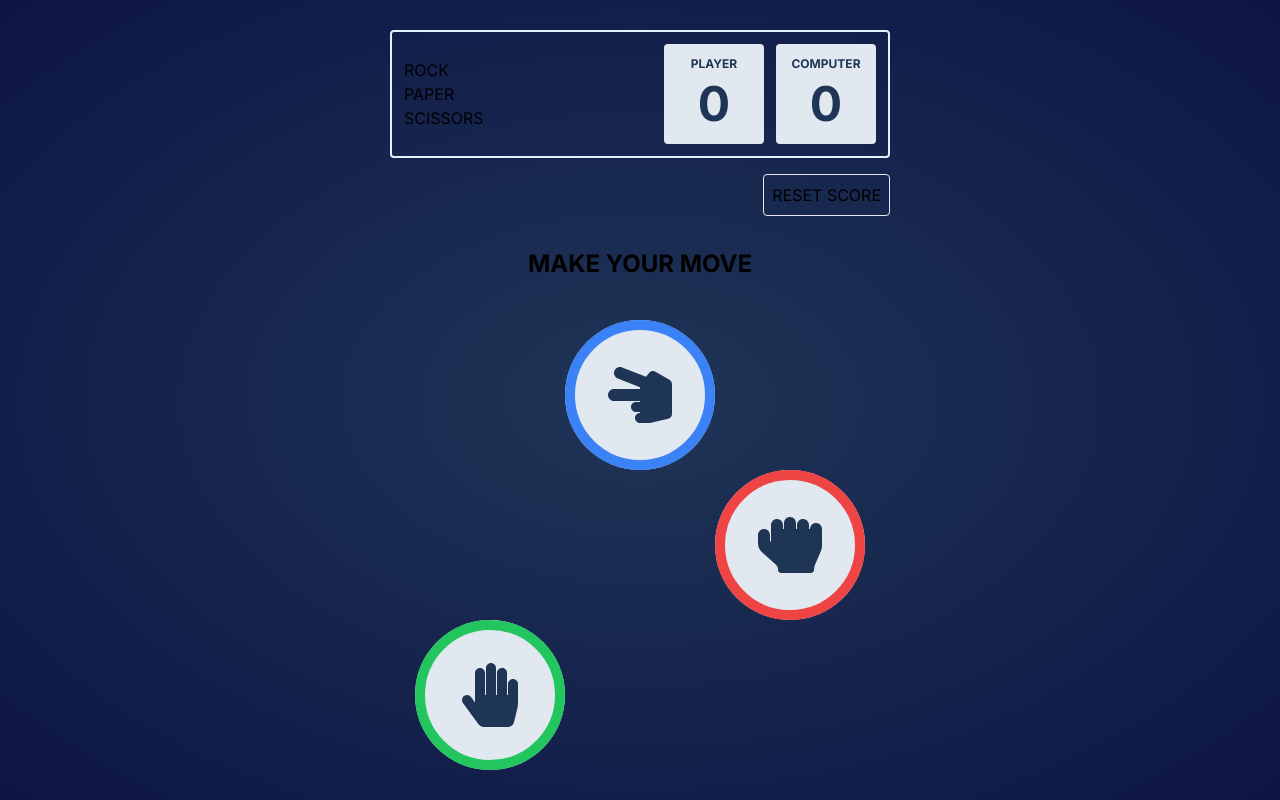
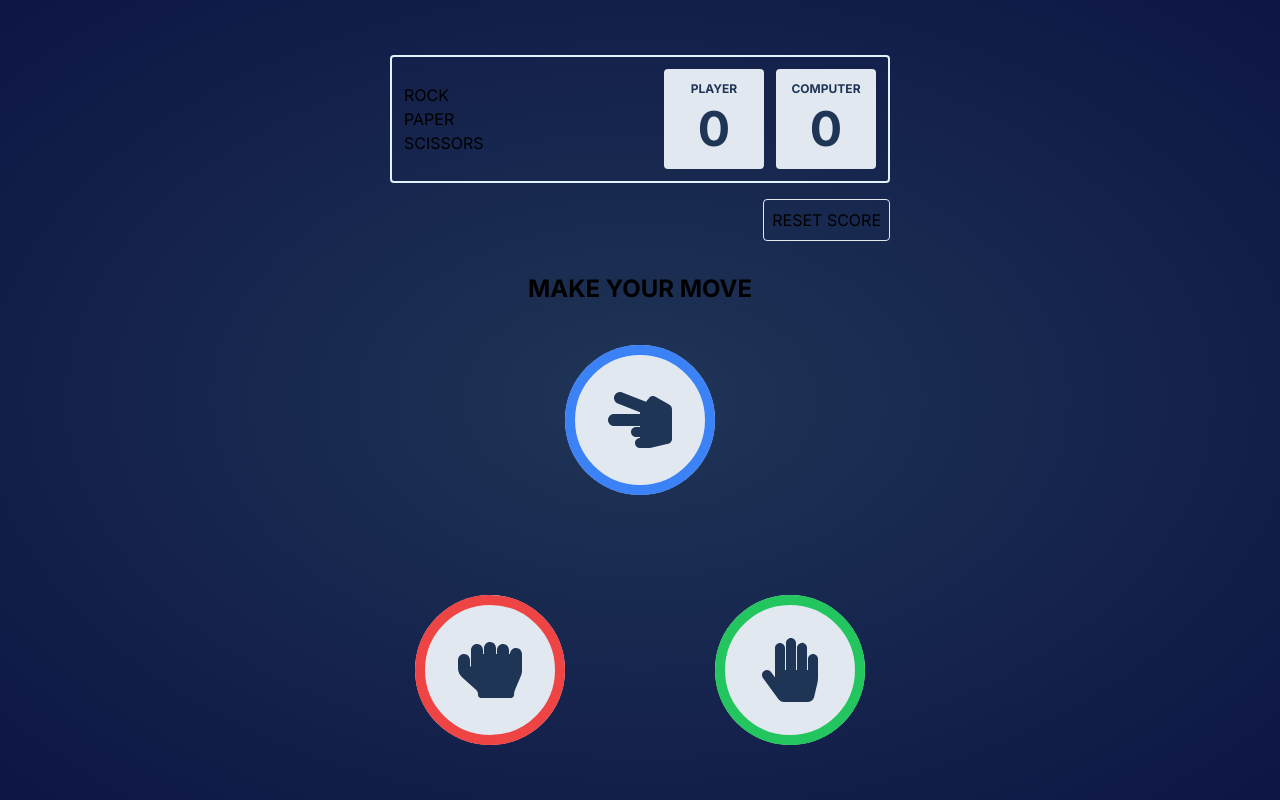
Before and after one commit to PervaizAhmad/Next-RPS-Battle, a Next.js app: page / in a window 1280 px wide. Built offline with nearby package versions, Linux system fonts and the light colour scheme.

Commit message:
fix: UI 'fix', adjusting order of signs

```diff
--- a/components/moves.tsx
+++ b/components/moves.tsx
@@ -12,14 +12,29 @@
     <div className="flex justify-center items-center flex-col w-full">
       <h1 className="text-2xl font-bold">MAKE YOUR MOVE</h1>
       <div className="grid grid-cols-3 pt-10">
+        <div className="grid place-items-center col-start-1 rounded-full">
+          <div className="w-[100px] aspect-square">{/* Empty Spacer */}</div>
+        </div>
         <Scissor colStart="2" makeMove={makeMove} />
 
+        <div className="grid place-items-center col-start-3 rounded-full">
+          <div className="w-[100px] aspect-square">{/* Empty Spacer */}</div>
+        </div>
+
+        <div className="grid place-items-center col-start-1 rounded-full">
+          <div className="w-[100px] aspect-square">{/* Empty Spacer */}</div>
+        </div>
         <div className="grid place-items-center col-start-2 rounded-full">
+          <div className="w-[100px] aspect-square">{/* Empty Spacer */}</div>
+        </div>
+        <div className="grid place-items-center col-start-3 rounded-full">
           <div className="w-[100px] aspect-square">{/* Empty Spacer */}</div>
         </div>
 
         <Rock colStart="1" makeMove={makeMove} />
-
+        <div className="grid place-items-center col-start-2 rounded-full">
+          <div className="w-[100px] aspect-square">{/* Empty Spacer */}</div>
+        </div>
         <Paper colStart="3" makeMove={makeMove} />
       </div>
     </div>
```
